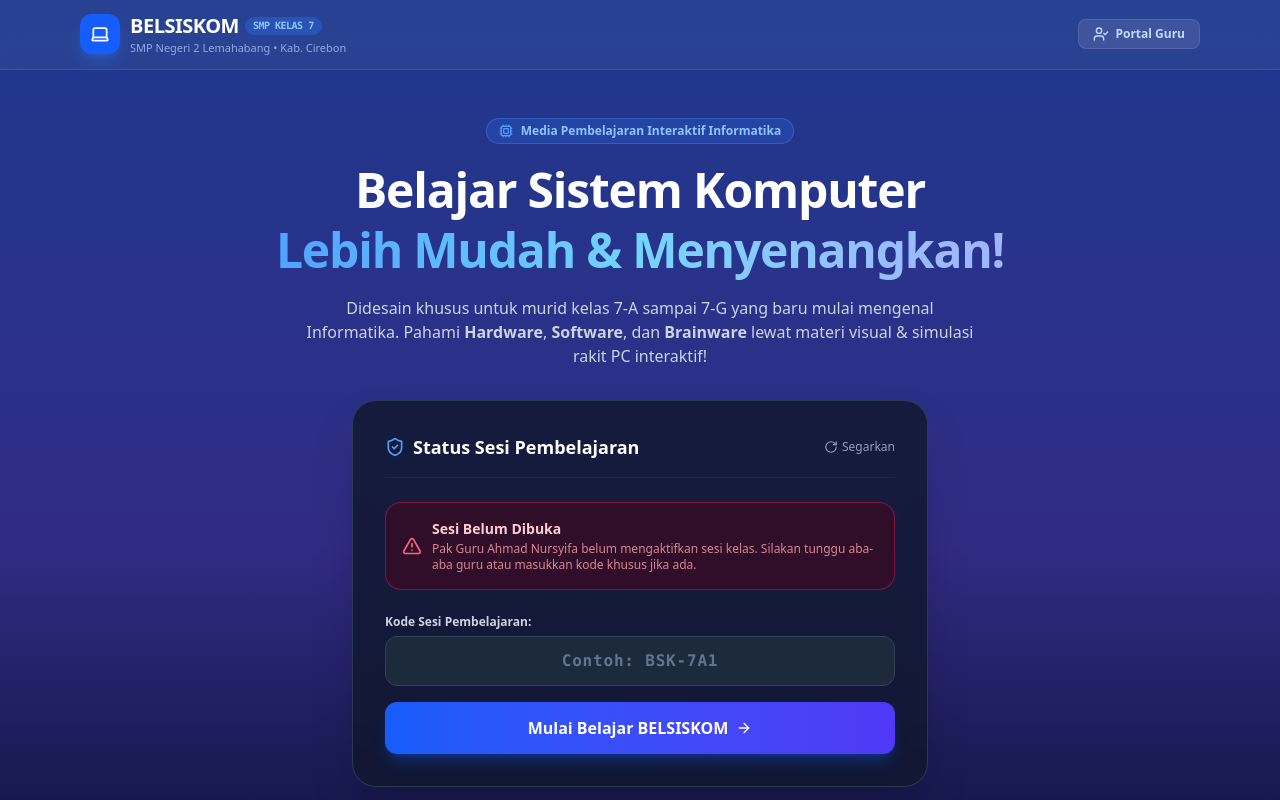
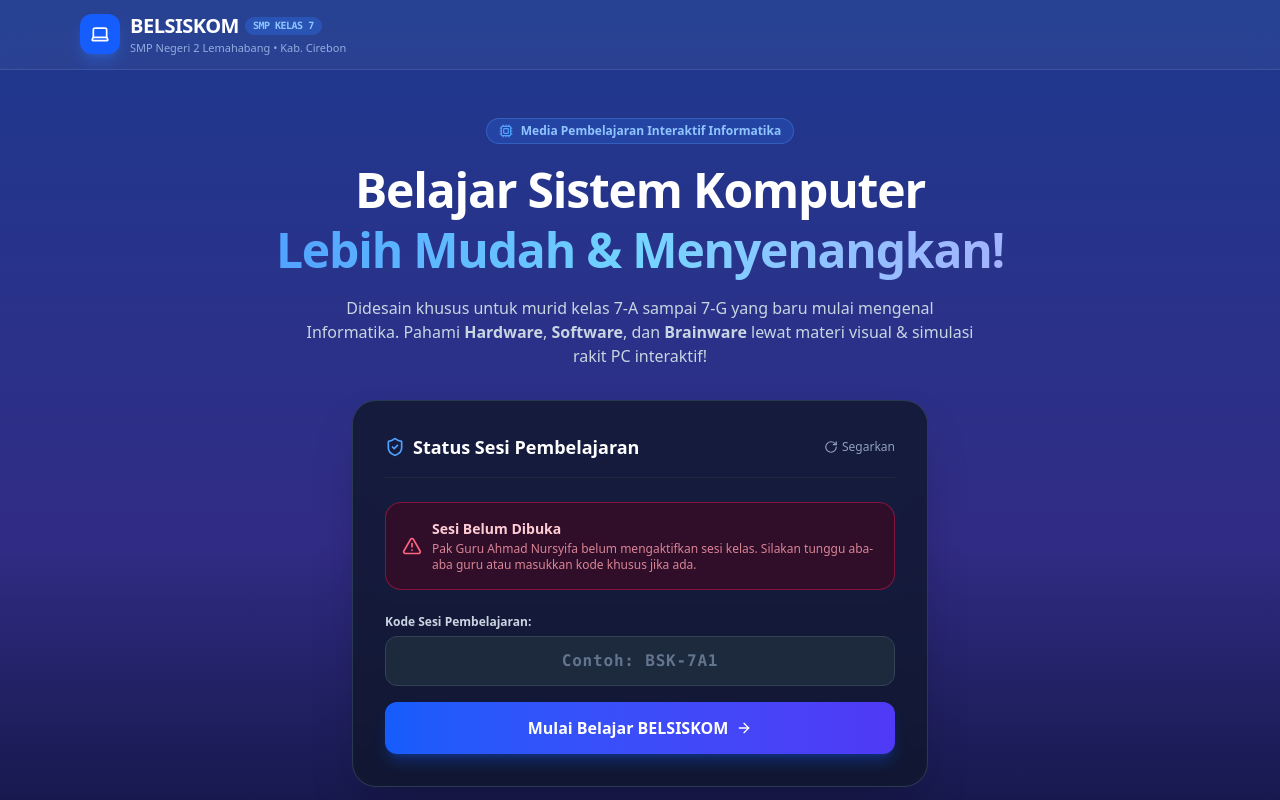
Before and after one commit to nursyifaahmad/belsiskom, a Next.js app: page / in a window 1280 px wide. Shown: the top 800 px of the page. Built offline with nearby package versions, Linux system fonts and the light colour scheme; no server answers; the database is empty.

Commit message:
refactor: hapus tombol portal guru dari beranda murid

```diff
--- a/src/app/page.tsx
+++ b/src/app/page.tsx
@@ -13,8 +13,7 @@ import {
   RotateCw,
   BookOpen,
   Layers,
-  Users,
-  UserCheck
+  Users
 } from 'lucide-react';
 import { usePersistentStudentState } from '@/hooks/usePersistentStudentState';
 
@@ -97,14 +96,6 @@ export default function HomePage() {
               </div>
             </div>
           </div>
-
-          <Link
-            href="/guru/login"
-            className="flex items-center gap-1.5 px-3.5 py-1.5 rounded-lg bg-white/10 hover:bg-white/20 text-xs font-semibold text-blue-200 border border-white/10 transition"
-          >
-            <UserCheck className="w-4 h-4" />
-            <span>Portal Guru</span>
-          </Link>
         </div>
       </header>
 
```
